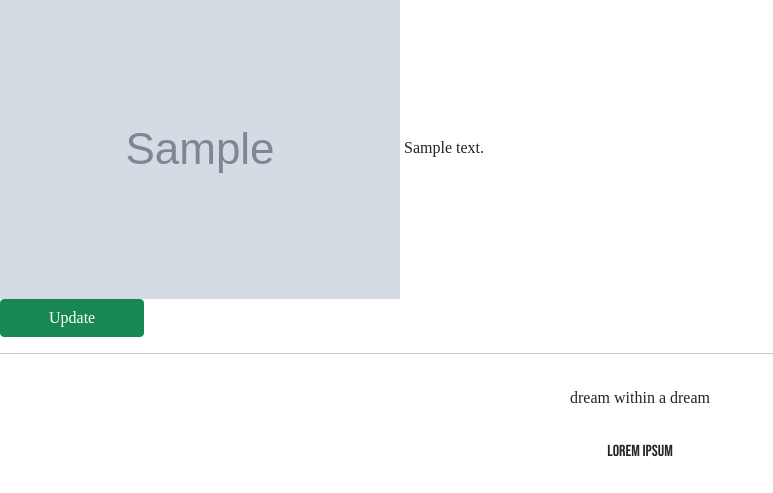
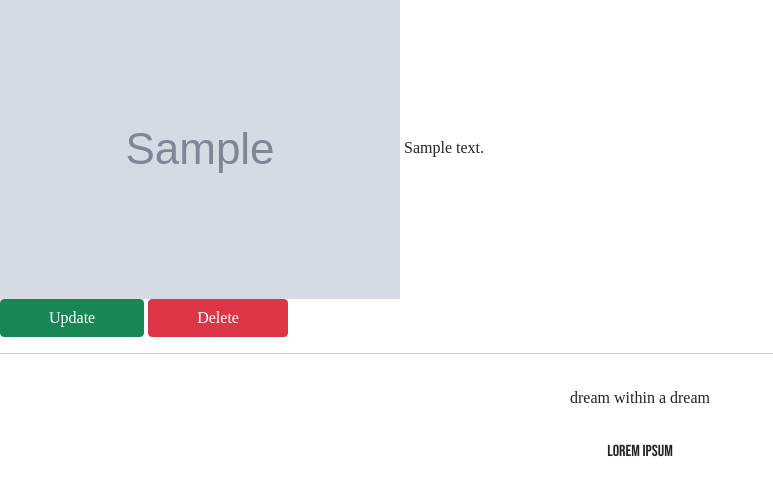
Before and after one commit to RYU339/new_pj_, a Django app: page /articles/detail/1 in a window 1280 px wide. Shown: the part 335-828 px from the top of the page, without its empty margins (0-773 px from the left). Run offline with Django 3.2, Linux system fonts and the light colour scheme; tables that the repository leaves empty hold one stand-in row (values such as "Sample post"); grey boxes marked "Sample" are stand-in pictures; parts of the project's set-up code (start-up, migrations or seed data) failed here and were passed over; some libraries are stand-ins or nearby versions; some web fonts are replaced.

Commit message:
21.08.04 New Project commit 3

```diff
--- a/articleapp/templates/articleapp/detail.html
+++ b/articleapp/templates/articleapp/detail.html
@@ -18,6 +18,10 @@
                     class="btn btn-success px-5">
                     Update
                 </a>
+                <a href="{% url 'articleapp:delete' pk=target_article.pk %}"
+                    class="btn btn-danger px-5">
+                    Delete
+                </a>
             </div>
         </div>
     </div>
--- a/articleapp/urls.py
+++ b/articleapp/urls.py
@@ -1,7 +1,7 @@
 from django.urls import path
 from django.views.generic import TemplateView
 
-from articleapp.views import ArticleCreateView, ArticleDetailView, ArticleUpdateView
+from articleapp.views import ArticleCreateView, ArticleDetailView, ArticleUpdateView, ArticleDeleteView
 
 app_name = 'articleapp'
 
@@ -13,4 +13,6 @@ urlpatterns = [
     path('detail/<int:pk>', ArticleDetailView.as_view(), name='detail'),
 
     path('update/<int:pk>', ArticleUpdateView.as_view(), name='update'),
+
+    path('delete/<int:pk>', ArticleDeleteView.as_view(), name='delete')
 ]
--- a/articleapp/views.py
+++ b/articleapp/views.py
@@ -2,7 +2,7 @@ from django.shortcuts import render
 
 # Create your views here.
 from django.urls import reverse_lazy, reverse
-from django.views.generic import CreateView, DetailView, UpdateView
+from django.views.generic import CreateView, DetailView, UpdateView, DeleteView
 
 from articleapp.forms import ArticleCreationForm
 from articleapp.models import Article
@@ -33,3 +33,9 @@ class ArticleUpdateView(UpdateView):
 
     def get_success_url(self):
         return reverse('articleapp:detail', kwargs={'pk':self.object.pk})
+
+class ArticleDeleteView(DeleteView):
+    model = Article
+    context_object_name = 'target_article'
+    success_url = reverse_lazy('articleapp:list')
+    template_name = 'articleapp/delete.html'
```
Also changed, not shown: articleapp/templates/articleapp/delete.html (added, +20 -0 lines).
